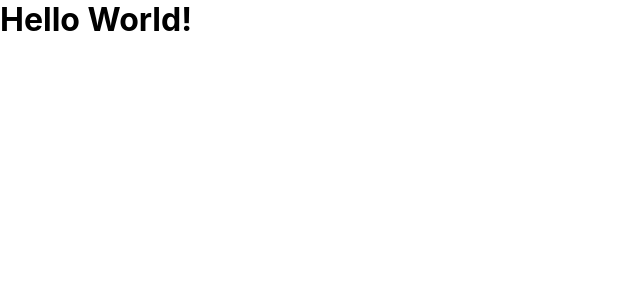
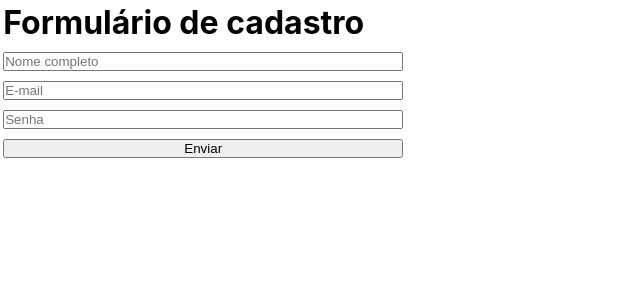
Before and after one commit to denneraladim/FormularioReact, a React (Vite) app: page / in a window 1280 px wide. Shown: the top 300 px of the page, without its empty margins (0-640 px from the left). Built offline with nearby package versions, Linux system fonts and the light colour scheme.

Commit message:
Criado a Pasta componente, arquivo e o CSS

```diff
--- a/src/App.jsx
+++ b/src/App.jsx
@@ -1,11 +1,12 @@
 import './App.css'
+import Form from './components/Form'
 
 function App() {
-   return (
-    <>
-      <h1>Hello World!</h1>
-    </>
-  )
+ return (
+  <>
+    <Form />
+  </>
+ )
 }
 
 export default App
--- /dev/null
+++ b/src/components/Form/Form.module.css
@@ -0,0 +1,10 @@
+.container {
+    padding: 0.2rem;
+  }
+
+  .form {
+    display: flex;
+    flex-direction: column;
+    max-width: 400px;
+    gap: 10px;
+  }
--- /dev/null
+++ b/src/components/Form/index.jsx
@@ -0,0 +1,21 @@
+import styles from './Form.module.css'
+
+export default function Form() {
+
+    const handleSignupForm = (event) => {
+        event.preventDefault()
+        console.log('HANDLE SIGNUP FORM')
+      }
+    return (
+
+        <div className={styles.container}>
+        <form className={styles.form} onSubmit={handleSignupForm}>
+          <h1>Formulário de cadastro</h1>
+          <input type='text' placeholder='Nome completo' required/>
+          <input type='email' placeholder='E-mail' required/>
+          <input type='password' placeholder='Senha' required/>
+          <button type='submit'>Enviar</button>
+        </form>
+       </div>
+    )
+}
```
Also changed, not shown: 1 other file (tests, documents, lock files or other folders).
